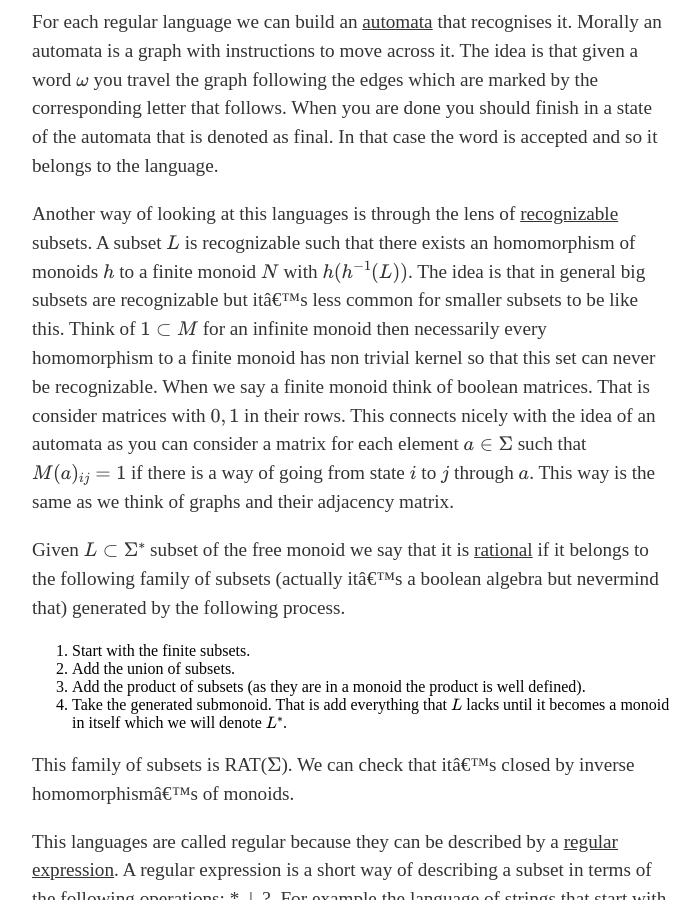
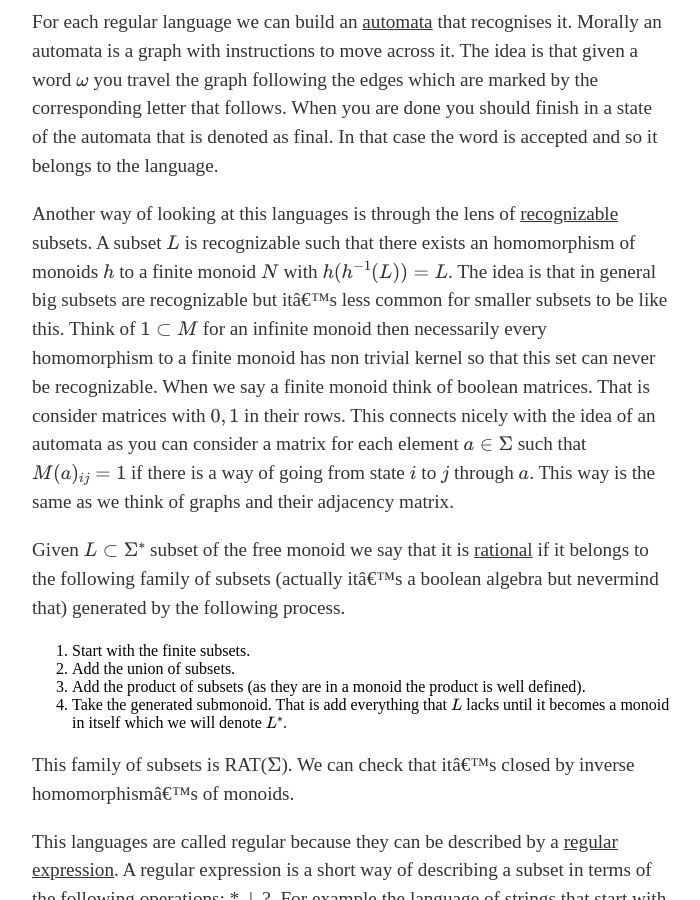
Before and after one commit to leolerena/leolerena.github.io, a Jekyll site: the page built from _posts/2021-03-16-lenguajes-y-probl-palabra.md, in a window 1280 px wide and 900 px high, scrolled down 1115 px. Shown: the whole window, without its empty margins (288-988 px from the left). Built offline with Jekyll 4.4.1, drawn with Linux system fonts in a browser that asks for light colours; formulas are drawn with MathJax 3; a script that is not in the unit is left out.

Commit message:
fixed smallest typo

```diff
--- a/_posts/2021-03-16-lenguajes-y-probl-palabra.md
+++ b/_posts/2021-03-16-lenguajes-y-probl-palabra.md
@@ -37,7 +37,7 @@ that is each variable goes to a string followed by another variable.
 
 For each regular language we can build an <u>automata</u> that recognises it. Morally an automata is a graph with instructions to move across it. The idea is that given a word $\omega$ you travel the graph following the edges which are marked by the corresponding letter that follows. When you are done you should finish in a state of the automata that is denoted as final. In that case the word is accepted and so it belongs to the language.
 
-Another way of looking at this languages is through the lens of <u>recognizable</u> subsets. A subset $L$ is recognizable such that there exists an homomorphism of monoids  $h$ to a finite monoid $N$ with $h(h^{-1}(L))$. The idea is that in general big subsets are recognizable but it's less common for smaller subsets to be like this. Think of $\{1\} \subset M$ for an infinite monoid then necessarily every homomorphism to a finite monoid has non trivial kernel so that this set can never be recognizable. When we say a finite monoid think of boolean matrices. That is consider matrices with $ \{ 0,1\}$ in their rows. This connects nicely with the idea of an automata as you can consider a matrix for each element $a \in \Sigma$ such that $M(a)_{ij} = 1$ if there is a way of going from state $i$ to $j$ through $a$. This way is the same as we think of graphs and their adjacency matrix.
+Another way of looking at this languages is through the lens of <u>recognizable</u> subsets. A subset $L$ is recognizable such that there exists an homomorphism of monoids  $h$ to a finite monoid $N$ with $h(h^{-1}(L))=L$. The idea is that in general big subsets are recognizable but it's less common for smaller subsets to be like this. Think of $\{1\} \subset M$ for an infinite monoid then necessarily every homomorphism to a finite monoid has non trivial kernel so that this set can never be recognizable. When we say a finite monoid think of boolean matrices. That is consider matrices with $ \{ 0,1\}$ in their rows. This connects nicely with the idea of an automata as you can consider a matrix for each element $a \in \Sigma$ such that $M(a)_{ij} = 1$ if there is a way of going from state $i$ to $j$ through $a$. This way is the same as we think of graphs and their adjacency matrix.
 
 Given $L \subset \Sigma^*$ subset of the free monoid we say that it is <u>rational</u> if it belongs to the following family of subsets (actually it's a boolean algebra but nevermind that) generated by the following process.
 
```
